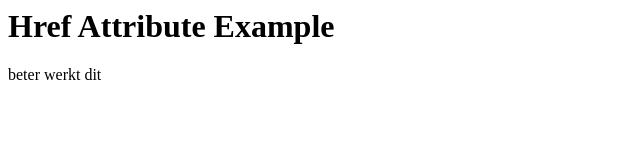
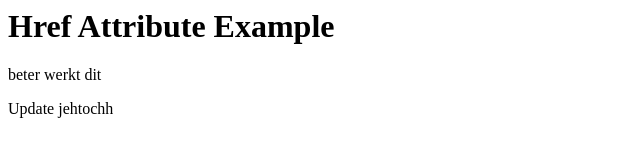
Before and after one commit to Oscar-wa/MeerDrukken, a plain HTML site: page index.html in a window 1280 px wide. Shown: the whole page, without its empty margins (0-640 px from the left). Drawn offline with Linux system fonts and the light colour scheme.

Commit message:
nieuwe tekst

```diff
--- a/index.html
+++ b/index.html
@@ -5,4 +5,5 @@
   <body>
     <h1>Href Attribute Example</h1>
     <p>beter werkt dit</p>
+    <p>Update jehtochh</p>
 </html>
```
